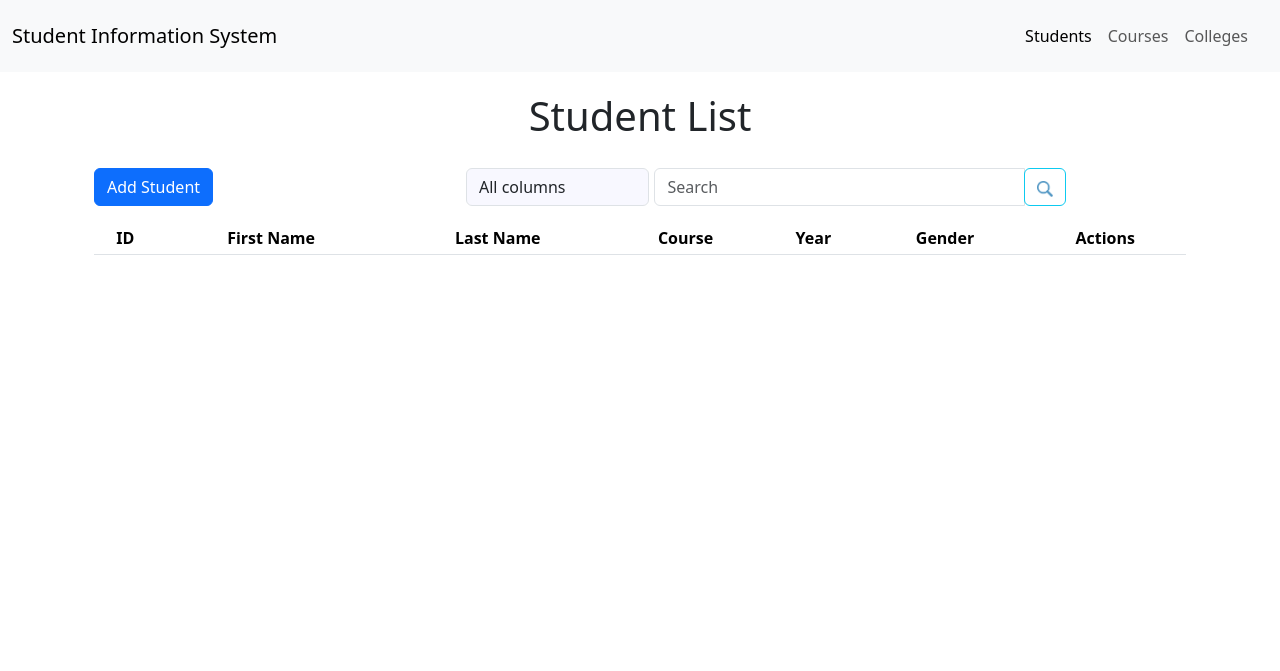
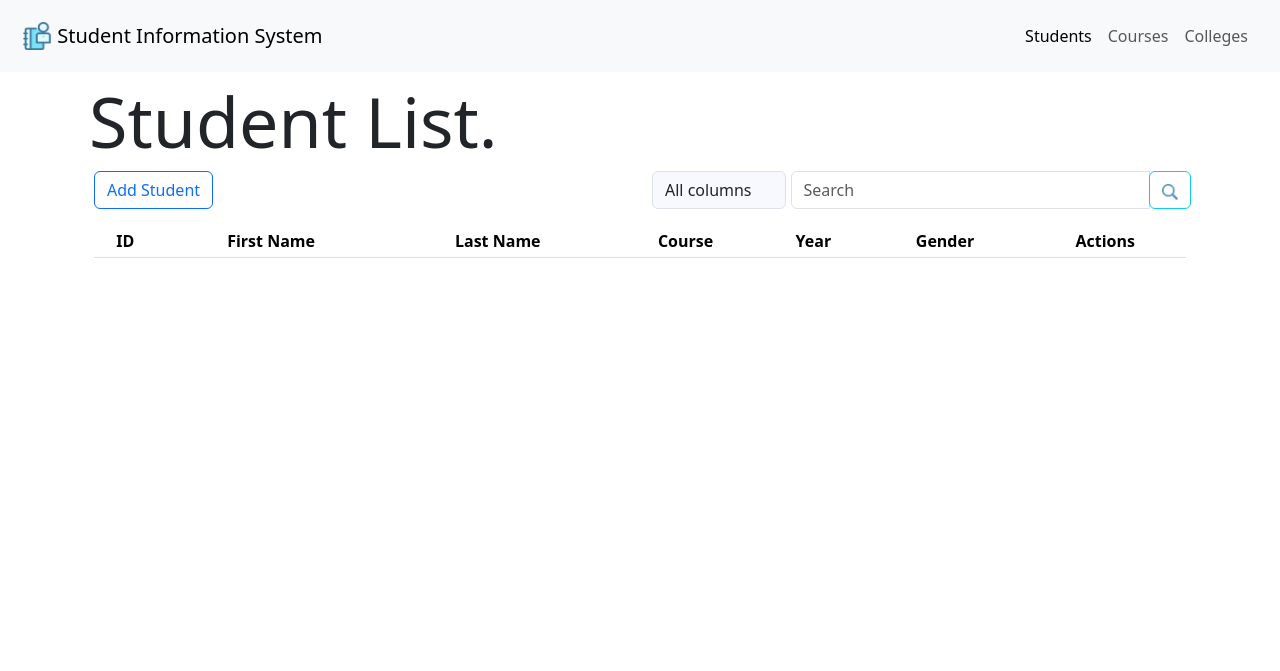
Before and after one commit to frostrhea/SSIS_WebApp, a Flask app: page /students/add in a window 1280 px wide. Shown: the top 671 px of the page. Run offline with Flask 2, Linux system fonts and the light colour scheme; lists and menus that the app fills with data are empty; some libraries are stand-ins or nearby versions.

Commit message:
feat: update student and base layout

```diff
--- /dev/null
+++ b/SSIS_Web/static/css/base.css
@@ -0,0 +1,12 @@
+.header {
+    text-align: left;
+    padding-top: 0.1em;
+    padding-left: 0.1em;
+    padding-bottom: 0em;
+    font-size: 70px;
+  }
+
+.navbar-brand{
+    font-size: 20px;
+    padding-left: 10px;
+}
--- a/SSIS_Web/static/css/student.css
+++ b/SSIS_Web/static/css/student.css
@@ -2,6 +2,7 @@
     text-align: center;
     vertical-align: middle;
     padding: 0.25rem;
+
 }
 
 .table-container{
@@ -22,11 +23,7 @@
   }
 
 
-#searchLayout {
-    display: flex;
-    justify-content: flex-end;
-    width: 100%;
-  }
+
 
 .search-icon {
     width: 24px;
@@ -37,26 +34,20 @@
 
 
 .input-group {
-  width: 1500px;
   margin-left: 5px;
 }
 
 .field-selection {
   display: flex;
-  align-items: center;
-  width: 600px;
-
+  text-align: right;
 }
 
 .search-selector{
   background-color: ghostwhite;
+  width:150px;
 }
 
-.custom-search-input {
 
-  margin-right: 0px;
-  float: right;
-}
 
 .btn-group {
   padding: 0.25rem;
@@ -69,3 +60,24 @@
 .btn-group button:last-child {
   margin-right: 0;
 }
+
+
+::-webkit-scrollbar {
+  width: 8px;
+  border-radius: 1px;
+}
+
+/* Track */
+::-webkit-scrollbar-track {
+  background: #f1f1f1;
+}
+
+/* Handle */
+::-webkit-scrollbar-thumb {
+  background: 	#B0B0B0;
+}
+
+/* Handle on hover */
+::-webkit-scrollbar-thumb:hover {
+  background: #888;
+}
--- a/SSIS_Web/templates/base.html
+++ b/SSIS_Web/templates/base.html
@@ -1,4 +1,8 @@
 <!DOCTYPE html>
+<link
+  rel="stylesheet"
+  href="{{ url_for('static', filename='css/base.css') }}"
+/>
 <html>
   <head>
     <meta charset="utf-8" />
@@ -17,8 +21,10 @@
   <body>
     <nav class="navbar navbar-expand-lg bg-light">
       <div class="container-fluid">
-        <a class="navbar-brand" href="#">Student Information System</a>
-        <!--  navigation items here ... -->
+        <a class="navbar-brand" href="#">
+          <img src="/static/assets/winIcon.png" alt="Logo" width="30" height="28" class="d-inline-block align-text-top">
+          Student Information System</a>
+
         <body>
           <nav class="navbar navbar-expand-lg bg-light">
             <div class="container-fluid">
@@ -54,16 +60,11 @@
       </div>
     </nav>
 
-    <style>
-      h1 {
-        text-align: center;
-        padding: 0.5em;
-      }
-    </style>
-    <h1>{% block header %}{% endblock %}</h1>
+    <div class="container">
+      <h1 class="header" >{% block header %}{% endblock %}</h1>
+      {% block content %}
 
-    <div class="container">
-      {% block content %}{% endblock %}
+      {% endblock %}
     </div>
 
 
--- a/SSIS_Web/templates/student.html
+++ b/SSIS_Web/templates/student.html
@@ -1,5 +1,5 @@
 {% extends "base.html" %} {% block title %} Student List {% endblock %} {% block
-header %} Student List {% endblock %} {% block content %}
+header %} Student List. {% endblock %} {% block content %}
 <link
   rel="stylesheet"
   href="{{ url_for('static', filename='css/student.css') }}"
@@ -8,13 +8,13 @@ header %} Student List {% endblock %} {% block content %}
 <div class="container mt-2">
   <!-- Search bar and Add button row -->
   <div class="row mb-3">
-    <div class="col-md-4">
+    <div class="col">
       <!-- Button to trigger the modal -->
-      <button type="button" class="btn btn-primary" id="addStudentButton">
+      <button type="button" class="btn btn-outline-primary" id="addStudentButton">
         Add Student
       </button>
     </div>
-    <div class="col-md-8">
+    <div class="col order-md-last">
       <!-- Dropdown menu for selecting search field and input field for search query -->
       <div class="field-selection">
         <!-- Dropdown menu for selecting search field -->
@@ -29,7 +29,8 @@ header %} Student List {% endblock %} {% block content %}
         </select>
 
         <!-- Input field for search query -->
-        <div class="input-group custom-search-input">
+        <form id="searchForm" class="col-md-9">
+        <div class="input-group custom-search-input ">
           <input
             type="text"
             class="form-control custom-search-input"
@@ -45,6 +46,7 @@ header %} Student List {% endblock %} {% block content %}
               <img src="/static/assets/search.png" alt="Search" class="icon" />
             </button>
           </div>
+        </form>
         </div>
       </div>
     </div>
@@ -52,7 +54,7 @@ header %} Student List {% endblock %} {% block content %}
 
   <div class="table-container">
     <!-- Bootstrap-styled table -->
-    <table class="table table-striped">
+    <table class="table table-hover">
       <!-- Table header -->
       <thead>
         <tr>
@@ -211,7 +213,7 @@ header %} Student List {% endblock %} {% block content %}
             <button
               type="button"
               class="btn btn-secondary"
-              id="closeModalButton"
+              id="closeEditModalButton"
               data-dismiss="modal"
             >
               Close
@@ -280,13 +282,9 @@ header %} Student List {% endblock %} {% block content %}
             </div>
             <div class="form-group">
               <label for="course">Course</label>
-              <input
-                type="text"
-                class="form-control"
-                id="course"
-                name="course"
-                required
-              />
+              <select class="form-control" id="course" name="course" required>
+                  <!-- Options will be dynamically added here -->
+              </select>
           </div>
             <div class="form-group">
               <label for="year">Year</label>
@@ -339,7 +337,7 @@ header %} Student List {% endblock %} {% block content %}
               <button
                 type="button"
                 class="btn btn-secondary"
-                id="closeModalButton"
+                id="closeAddModalButton"
                 data-dismiss="modal"
               >
                 Close
@@ -385,14 +383,15 @@ $(document).ready(function () {
     $("#hiddenGender").val($("#gender").val());
   });
 
-  // Close modal function
-  function closeModal() {
+  // Close add modal function
+  function closeAddModal() {
     $("#addStudentModal").modal("hide");
   }
 
-  $("#closeModalButton").click(function () {
-    closeModal();
+  $("#closeAddModalButton").click(function () {
+    closeAddModal();
   });
+
 
   $("#deleteStudentFromList").click(function (event) {
     if (!confirm("Are you sure you want to delete this student?")) {
@@ -402,12 +401,18 @@ $(document).ready(function () {
     }
   });
 
-  $("#searchButton").click(function () {
-    event.stopPropagation();
+
+  $("#searchForm").submit(function(event) {
+        event.preventDefault(); // Prevent default form submission
+        performSearch();
+    });
+
+    // ... other code ...
+
+    function performSearch() {
         var searchField = $("#searchField").val();
-    var searchQuery = $("#searchInput").val();
+        var searchQuery = $("#searchInput").val().toLowerCase();
 
-    // Iterate through each table row and filter based on search criteria
         $(".table-striped tbody tr").each(function () {
             var rowData = $(this)
                 .find("." + searchField)
@@ -417,6 +422,7 @@ $(document).ready(function () {
             if (searchField === "all") {
                 rowData = $(this).text().toLowerCase();
             }
+
             // Show/hide rows based on search query
             if (rowData.includes(searchQuery)) {
                 $(this).show();
@@ -424,7 +430,19 @@ $(document).ready(function () {
                 $(this).hide();
             }
         });
+    }
+
+
+
+   // Edit Modal
+   function closeEditModal() {
+    $("#editStudentModal").modal("hide");
+  }
+
+  $("#closeEditModalButton").click(function () {
+    closeEditModal();
   });
+
 
   $(".edit-button").click(function () {
     var studentId = $(this).data("student-id");
```
Also changed, not shown: SSIS_Web/student/student_controller.py (+7 -1 lines), SSIS_Web/static/assets/winIcon.png (added). Lines whose indentation alone changed are shown as unchanged.
